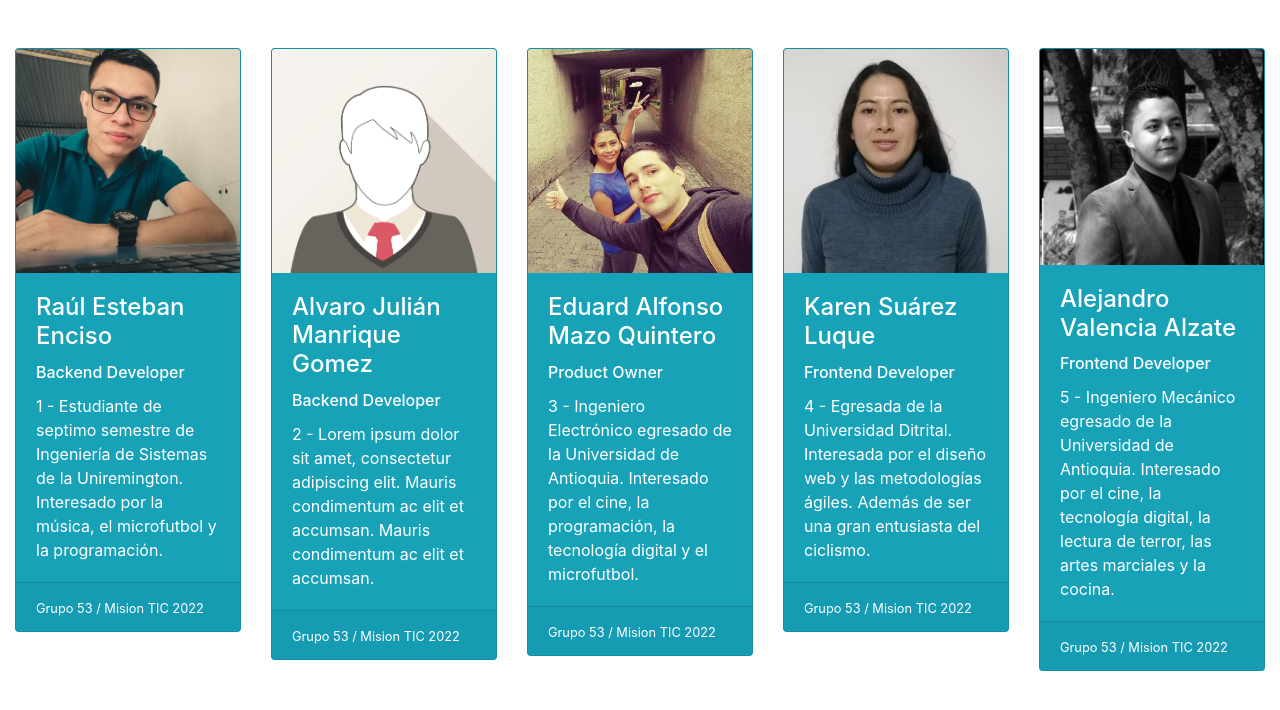
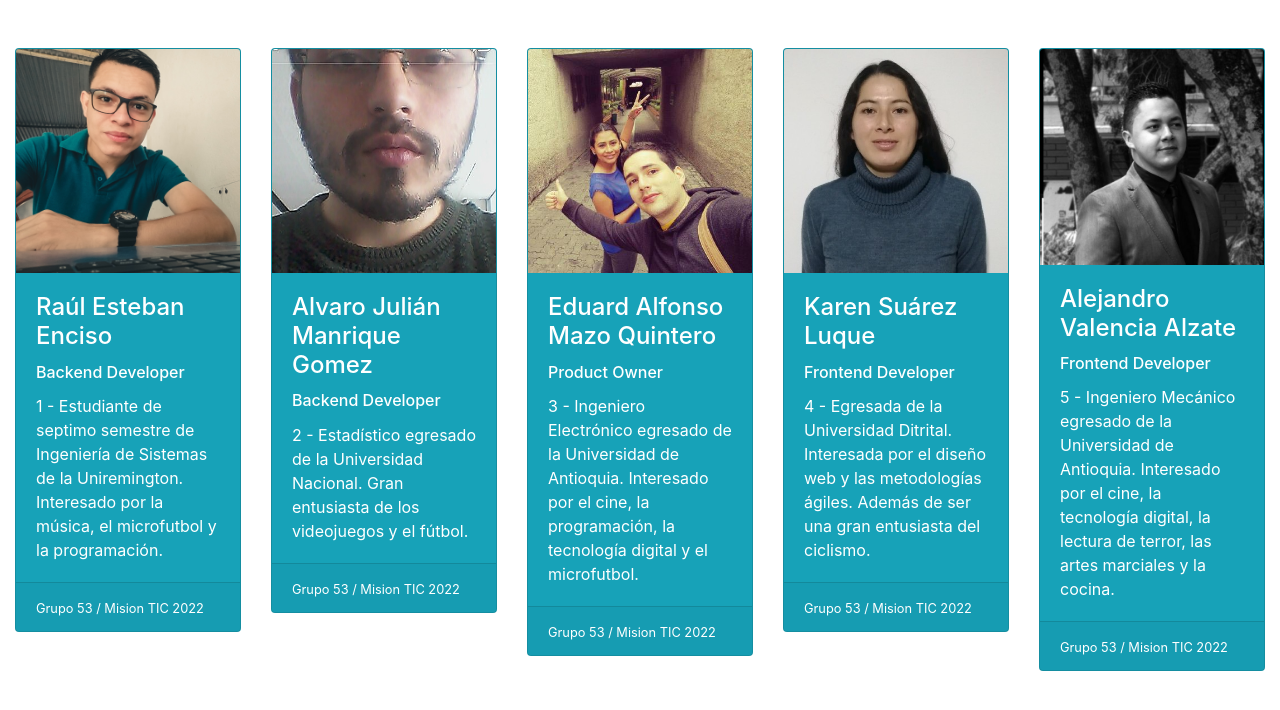
Before and after one commit to eduard-mazo/semana-2-53, a Vue app: page / in a window 1280 px wide. Shown: the top 710 px of the page. Built offline with nearby package versions, Linux system fonts and the light colour scheme.

Commit message:
Inclusión de la foto e info de Julian

```diff
--- a/src/App.vue
+++ b/src/App.vue
@@ -30,9 +30,9 @@ export default {
           {
               codigo: "2",
               nombre: "Alvaro Julián Manrique Gomez",
-              descripcion: "Lorem ipsum dolor sit amet, consectetur adipiscing elit. Mauris condimentum ac elit et accumsan. Mauris condimentum ac elit et accumsan." ,
+              descripcion: "Estadístico egresado de la Universidad Nacional. Gran entusiasta de los videojuegos y el fútbol." ,
               rol: "Backend Developer ",
-              image: require("@/assets/avatar.png"),
+              image: require("@/assets/Julian.jpeg"),
           },
           {
               codigo: "3",
```
Also changed, not shown: src/assets/Julian.jpeg (added).
